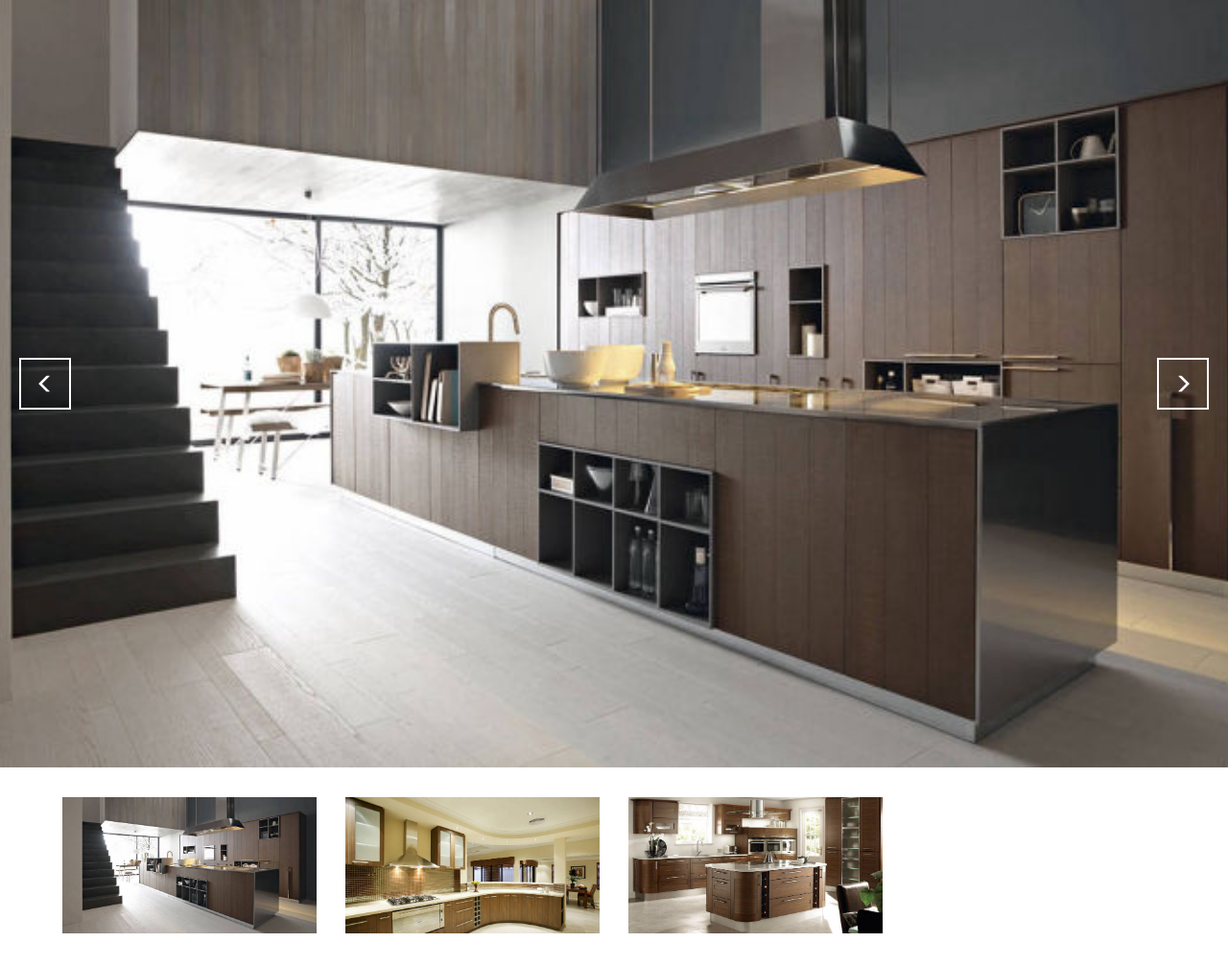
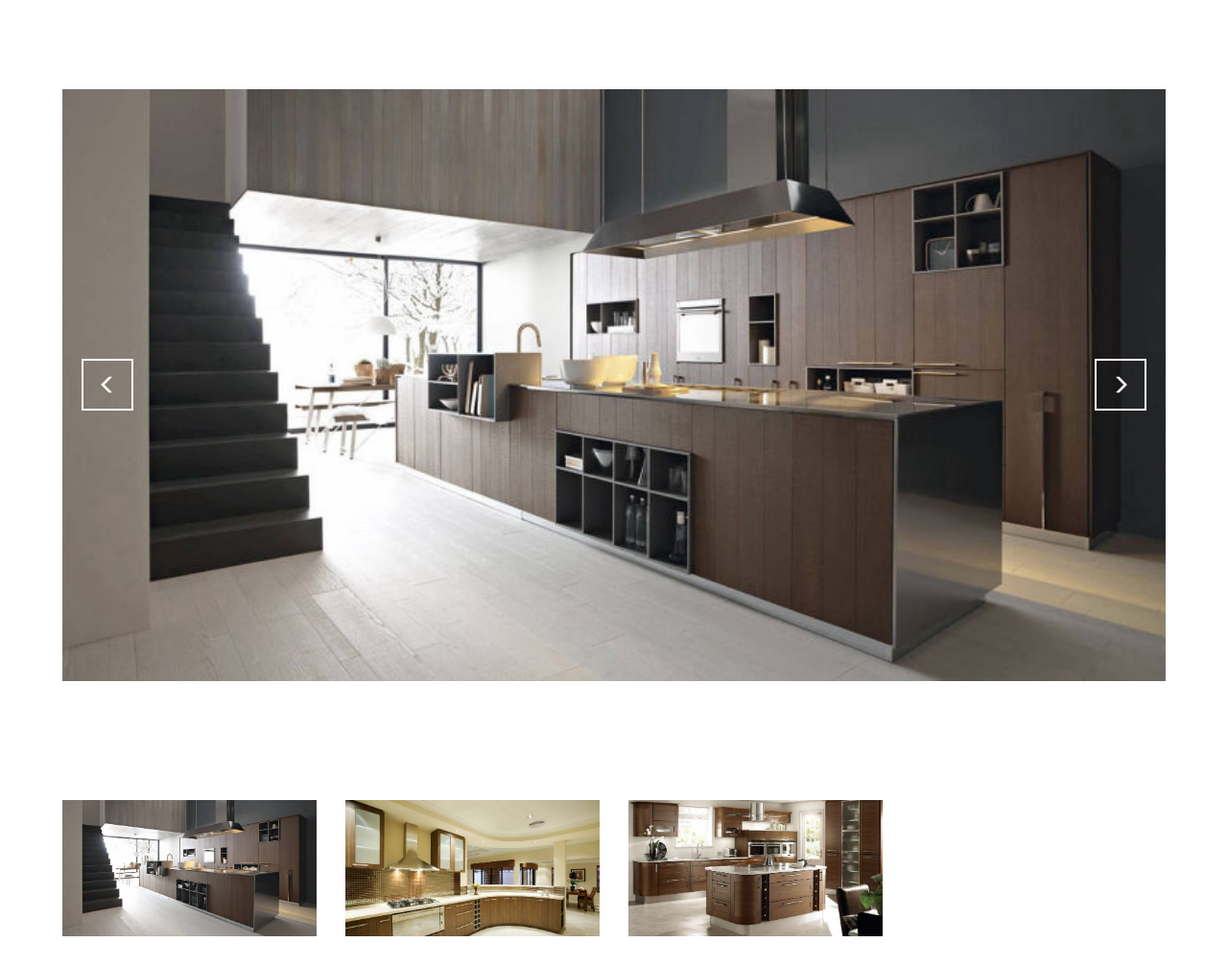
Before and after one commit to badee3/testtest, a plain HTML site: page index.html in a window 1280 px wide. Shown: the whole page at 96% size. Drawn offline with Linux system fonts and the light colour scheme.

Commit message:
create github pages

```diff
--- a/index.html
+++ b/index.html
@@ -23,15 +23,15 @@
 </head>
 <body>
   <section class="mbr-slider mbr-section mbr-section--no-padding carousel slide" data-ride="carousel" data-wrap="true" data-interval="5000" id="slider-1" data-rv-view="142" style="background-color: rgb(255, 255, 255);">
-    <div class="mbr-section__container">
+    <div class="mbr-section__container boxed-slider container" style="padding-top: 93px; padding-bottom: 93px;">
         <div>
 
             <div class="carousel-inner" role="listbox">
-                <div class="mbr-box mbr-section mbr-section--relative mbr-section--fixed-size mbr-section--bg-adapted item dark center mbr-section--full-height active" style="background-image: url(assets/images/sl-2-1400-750-1400x750-800x429.jpg);">
-                    <div class="mbr-box__magnet mbr-box__magnet--center-center mbr-box__magnet--sm-padding">
+                <div class="mbr-box mbr-section mbr-section--relative mbr-section--fixed-size mbr-section--bg-adapted item dark center active">
+                    <div class="mbr-box__magnet mbr-box__magnet--center-center">
 
-                        <div class=" container">
-
+                        <div>
+                            <img src="assets/images/sl-2-1400-750-1400x750-800x429.jpg">
                             <div class="row">
                                 <div class=" col-md-8 col-md-offset-2">
 
@@ -60,7 +60,7 @@
     </div>
 </section>
 
-<section class="engine"><a href="https://mobirise.info/g">build a website</a></section><section class="mbr-gallery mbr-section mbr-section--no-padding" id="gallery1-0" data-rv-view="0" style="background-color: rgb(255, 255, 255);">
+<section class="engine"><a href="https://mobirise.info/u">bootstrap responsive templates</a></section><section class="mbr-gallery mbr-section mbr-section--no-padding" id="gallery1-0" data-rv-view="0" style="background-color: rgb(255, 255, 255);">
     <!-- Gallery -->
     <div class=" mbr-gallery-layout-default container" style="padding-top: 31px; padding-bottom: 31px;">
         <div>
```
Also changed, not shown: 1 other file.
